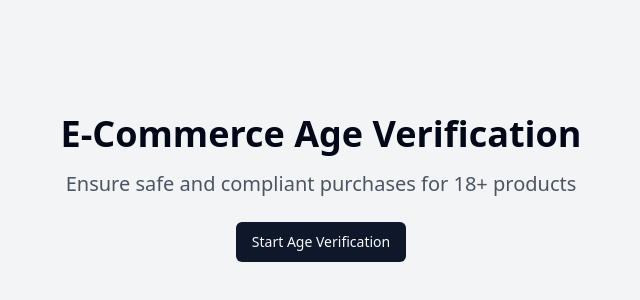
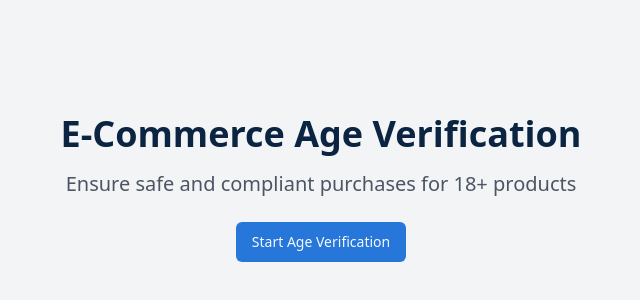
Before and after one commit to alex-kazos/age-check-spotter, a React (Vite) app: page / in a window 1280 px wide. Shown: the part 212-512 px from the top of the page, without its empty margins (319-959 px from the left). Built offline with nearby package versions, Linux system fonts and the light colour scheme.

Commit message:
Change color palette to blue
Updated the color palette throughout the application to use blue tones for consistency and improved aesthetics.
[skip gpt_engineer]

```diff
--- a/src/index.css
+++ b/src/index.css
@@ -4,65 +4,65 @@
 
 @layer base {
   :root {
-    --background: 0 0% 100%;
-    --foreground: 222.2 84% 4.9%;
+    --background: 213 100% 98%;
+    --foreground: 213 70% 15%;
 
-    --card: 0 0% 100%;
-    --card-foreground: 222.2 84% 4.9%;
+    --card: 213 100% 98%;
+    --card-foreground: 213 70% 15%;
 
-    --popover: 0 0% 100%;
-    --popover-foreground: 222.2 84% 4.9%;
+    --popover: 213 100% 98%;
+    --popover-foreground: 213 70% 15%;
 
-    --primary: 222.2 47.4% 11.2%;
-    --primary-foreground: 210 40% 98%;
+    --primary: 213 70% 50%;
+    --primary-foreground: 213 100% 98%;
 
-    --secondary: 210 40% 96.1%;
-    --secondary-foreground: 222.2 47.4% 11.2%;
+    --secondary: 213 30% 90%;
+    --secondary-foreground: 213 70% 15%;
 
-    --muted: 210 40% 96.1%;
-    --muted-foreground: 215.4 16.3% 46.9%;
+    --muted: 213 30% 90%;
+    --muted-foreground: 213 70% 40%;
 
-    --accent: 210 40% 96.1%;
-    --accent-foreground: 222.2 47.4% 11.2%;
+    --accent: 213 70% 80%;
+    --accent-foreground: 213 70% 15%;
 
     --destructive: 0 84.2% 60.2%;
-    --destructive-foreground: 210 40% 98%;
+    --destructive-foreground: 213 100% 98%;
 
-    --border: 214.3 31.8% 91.4%;
-    --input: 214.3 31.8% 91.4%;
-    --ring: 222.2 84% 4.9%;
+    --border: 213 70% 50%;
+    --input: 213 70% 95%;
+    --ring: 213 70% 40%;
 
     --radius: 0.5rem;
   }
 
   .dark {
-    --background: 222.2 84% 4.9%;
-    --foreground: 210 40% 98%;
+    --background: 213 70% 15%;
+    --foreground: 213 100% 98%;
 
-    --card: 222.2 84% 4.9%;
-    --card-foreground: 210 40% 98%;
+    --card: 213 70% 15%;
+    --card-foreground: 213 100% 98%;
 
-    --popover: 222.2 84% 4.9%;
-    --popover-foreground: 210 40% 98%;
+    --popover: 213 70% 15%;
+    --popover-foreground: 213 100% 98%;
 
-    --primary: 210 40% 98%;
-    --primary-foreground: 222.2 47.4% 11.2%;
+    --primary: 213 70% 50%;
+    --primary-foreground: 213 100% 98%;
 
-    --secondary: 217.2 32.6% 17.5%;
-    --secondary-foreground: 210 40% 98%;
+    --secondary: 213 30% 25%;
+    --secondary-foreground: 213 100% 98%;
 
-    --muted: 217.2 32.6% 17.5%;
-    --muted-foreground: 215 20.2% 65.1%;
+    --muted: 213 30% 25%;
+    --muted-foreground: 213 70% 80%;
 
-    --accent: 217.2 32.6% 17.5%;
-    --accent-foreground: 210 40% 98%;
+    --accent: 213 70% 30%;
+    --accent-foreground: 213 100% 98%;
 
     --destructive: 0 62.8% 30.6%;
-    --destructive-foreground: 210 40% 98%;
+    --destructive-foreground: 213 100% 98%;
 
-    --border: 217.2 32.6% 17.5%;
-    --input: 217.2 32.6% 17.5%;
-    --ring: 212.7 26.8% 83.9%;
+    --border: 213 70% 40%;
+    --input: 213 70% 25%;
+    --ring: 213 70% 60%;
   }
 }
 
--- a/tailwind.config.js
+++ b/tailwind.config.js
@@ -18,38 +18,38 @@ module.exports = {
     },
     extend: {
       colors: {
-        border: "hsl(var(--border))",
-        input: "hsl(var(--input))",
-        ring: "hsl(var(--ring))",
-        background: "hsl(var(--background))",
-        foreground: "hsl(var(--foreground))",
+        border: "hsl(213, 70%, 50%)",
+        input: "hsl(213, 70%, 95%)",
+        ring: "hsl(213, 70%, 40%)",
+        background: "hsl(213, 100%, 98%)",
+        foreground: "hsl(213, 70%, 15%)",
         primary: {
-          DEFAULT: "hsl(var(--primary))",
-          foreground: "hsl(var(--primary-foreground))",
+          DEFAULT: "hsl(213, 70%, 50%)",
+          foreground: "hsl(213, 100%, 98%)",
         },
         secondary: {
-          DEFAULT: "hsl(var(--secondary))",
-          foreground: "hsl(var(--secondary-foreground))",
+          DEFAULT: "hsl(213, 30%, 90%)",
+          foreground: "hsl(213, 70%, 15%)",
         },
         destructive: {
-          DEFAULT: "hsl(var(--destructive))",
-          foreground: "hsl(var(--destructive-foreground))",
+          DEFAULT: "hsl(0, 84.2%, 60.2%)",
+          foreground: "hsl(213, 100%, 98%)",
         },
         muted: {
-          DEFAULT: "hsl(var(--muted))",
-          foreground: "hsl(var(--muted-foreground))",
+          DEFAULT: "hsl(213, 30%, 90%)",
+          foreground: "hsl(213, 70%, 40%)",
         },
         accent: {
-          DEFAULT: "hsl(var(--accent))",
-          foreground: "hsl(var(--accent-foreground))",
+          DEFAULT: "hsl(213, 70%, 80%)",
+          foreground: "hsl(213, 70%, 15%)",
         },
         popover: {
-          DEFAULT: "hsl(var(--popover))",
-          foreground: "hsl(var(--popover-foreground))",
+          DEFAULT: "hsl(213, 100%, 98%)",
+          foreground: "hsl(213, 70%, 15%)",
         },
         card: {
-          DEFAULT: "hsl(var(--card))",
-          foreground: "hsl(var(--card-foreground))",
+          DEFAULT: "hsl(213, 100%, 98%)",
+          foreground: "hsl(213, 70%, 15%)",
         },
       },
       borderRadius: {
```
